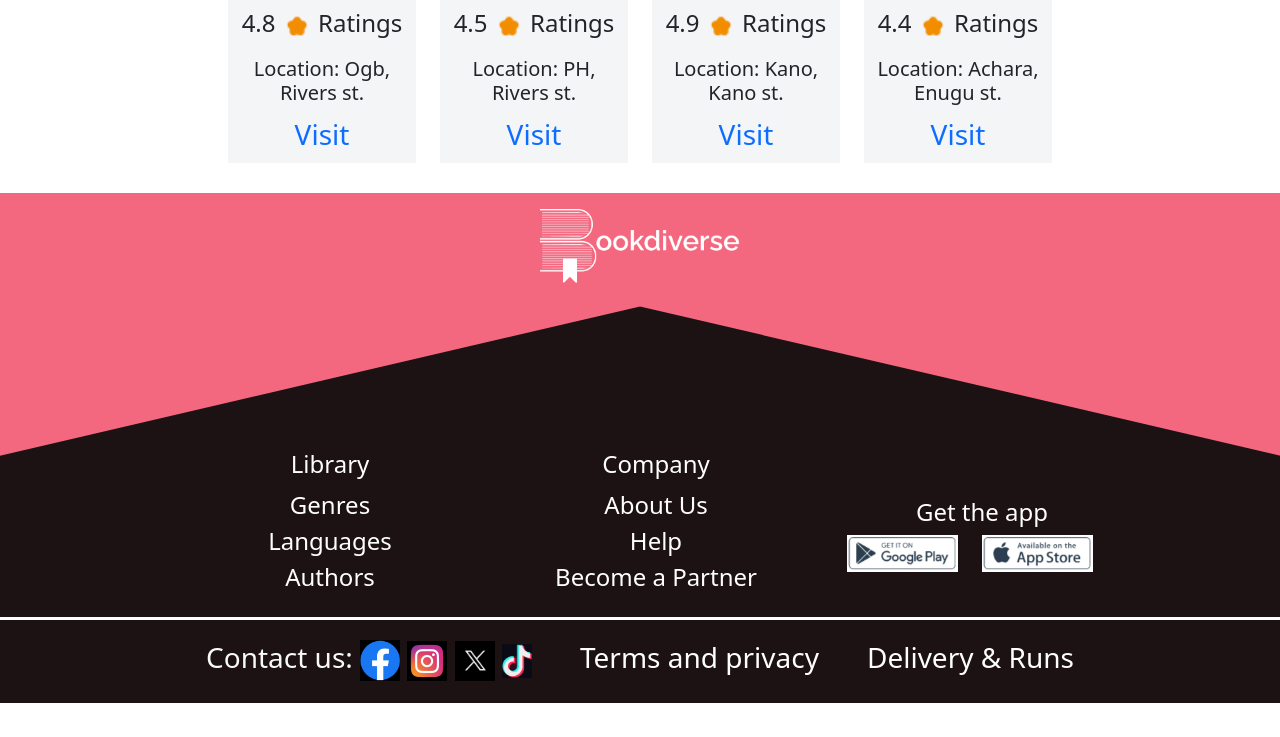
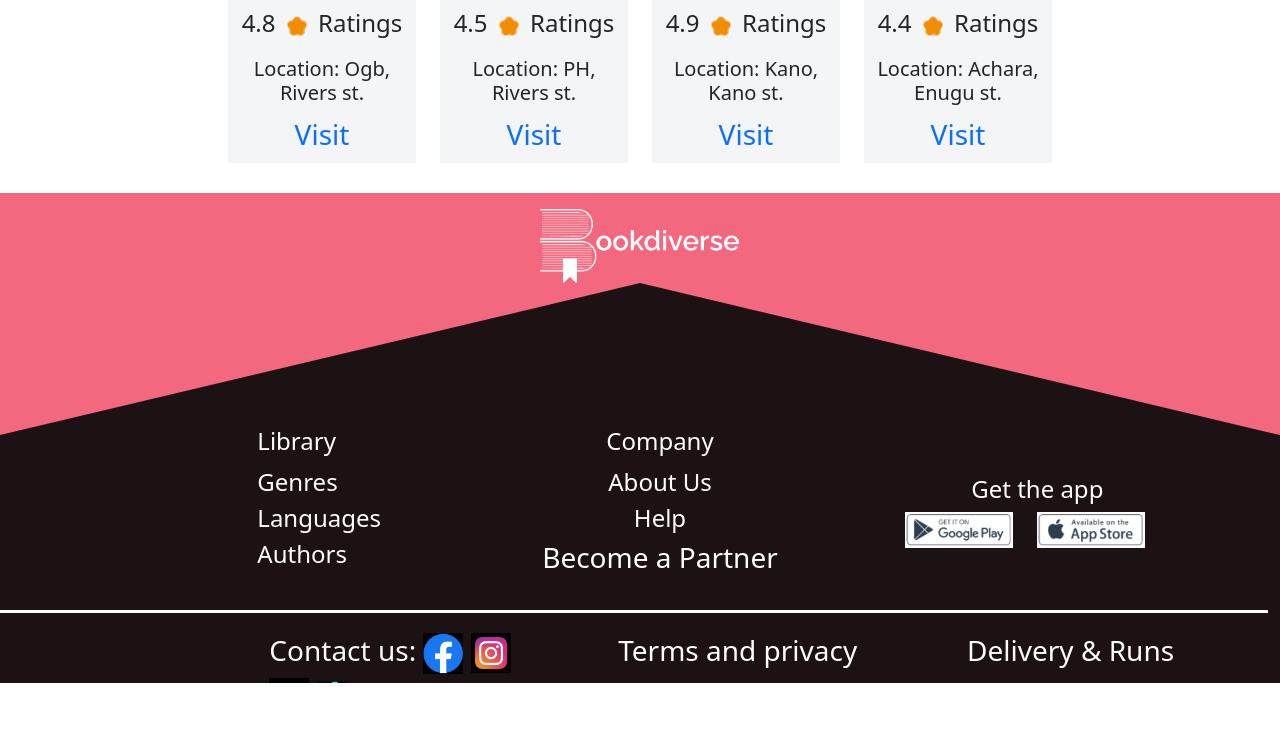
Before and after one commit to Aduzee-prog/Home-Page_L2P_O, a plain HTML site: page index.html in a window 1280 px wide. Shown: the part 3947-4684 px from the top of the page. Before the commit the page ends 4653 px from the top, so only its background shows below. Drawn offline with nearby package versions, Linux system fonts and the light colour scheme.

Commit message:
working good

```diff
--- a/index.html
+++ b/index.html
@@ -1,31 +1,41 @@
 <!DOCTYPE html>
 <html lang="en">
+
 <head>
     <meta charset="UTF-8">
     <meta name="viewport" content="width=device-width, initial-scale=1.0">
     <title>Document</title>
     <link rel="stylesheet" href="style.css">
-    <link href="https://cdn.jsdelivr.net/npm/bootstrap@5.3.3/dist/css/bootstrap.min.css" rel="stylesheet" integrity="sha384-QWTKZyjpPEjISv5WaRU9OFeRpok6YctnYmDr5pNlyT2bRjXh0JMhjY6hW+ALEwIH" crossorigin="anonymous">
+    <link href="https://cdn.jsdelivr.net/npm/bootstrap@5.3.3/dist/css/bootstrap.min.css" rel="stylesheet"
+        integrity="sha384-QWTKZyjpPEjISv5WaRU9OFeRpok6YctnYmDr5pNlyT2bRjXh0JMhjY6hW+ALEwIH" crossorigin="anonymous">
 </head>
+
 <body class="bg-dan">
-    <section id="section1" >
-        <nav class=" d-flex justify-content-between   align-items-center ms-2 ms-lg-5 ms-sm-2 ms-md-2 ms-xlg-5 pt-2 pt-lg-5 pt-sm-2 pt-xlg-5 pe-0 pe-sm-0 pe-md-0 pe-lg-5 pe-xlg-5 ">
+    <section id="section1">
+        <nav
+            class=" d-flex justify-content-between   align-items-center ms-2 ms-lg-5 ms-sm-2 ms-md-2 ms-xlg-5 pt-2 pt-lg-5 pt-sm-2 pt-xlg-5 pe-0 pe-sm-0 pe-md-0 pe-lg-5 pe-xlg-5 ">
             <div>
-                <img class="pe-1 pe-sm-1 pe-md-1 pe-lg-5 pe-xlg-5 col-5" src="images/Frame 35181.png" alt="" >
-                <img class="ps-1 ps-lg-5 ps-xlg-5 ps-md-1 col-1 col-sm-1 col-md-1 col-lg-2 col-xlg-2" src="images/Frame 36013 (1).png" alt="">
+                <img class="pe-1 pe-sm-1 pe-md-1 pe-lg-5 pe-xlg-5 col-5" src="images/Frame 35181.png" alt="">
+                <img class="ps-1 ps-lg-5 ps-xlg-5 ps-md-1 col-1 col-sm-1 col-md-1 col-lg-2 col-xlg-2"
+                    src="images/Frame 36013 (1).png" alt="">
             </div>
             <div class="d-none d-sm-none d-lg-block d-md-none d-xlg-block d-xxlg-block">
                 <a class="text-decoration-none text-white fs-5 pe-5" href="">Bookstores</a>
                 <a class="text-decoration-none text-white fs-5 ps-5" href="">Help</a>
             </div>
-            <img class="d-none d-sm-none d-lg-block d-md-none d-xlg-block d-xxlg-block" src="images/love-svgrepo-com 1 (1).png" alt="">
-            <img class="d-none d-sm-none d-lg-block d-md-none d-xlg-block d-xxlg-block" src="images/material-symbols_shopping-cart-outline-rounded.png" alt="">
-            <img class="d-none d-sm-none d-lg-block d-md-none d-xlg-block d-xxlg-block" class="pe-5" src="images/mdi_account-outline (1).png" alt="">
-            <div class="d-block d-sm-block d-lg-none d-md-block d-xlg-none d-xxlg-none"><img src="images/list-line-list3-line-svgrepo-com.svg" alt="" width="70px"></div>
+            <img class="d-none d-sm-none d-lg-block d-md-none d-xlg-block d-xxlg-block"
+                src="images/love-svgrepo-com 1 (1).png" alt="">
+            <img class="d-none d-sm-none d-lg-block d-md-none d-xlg-block d-xxlg-block"
+                src="images/material-symbols_shopping-cart-outline-rounded.png" alt="">
+            <img class="d-none d-sm-none d-lg-block d-md-none d-xlg-block d-xxlg-block" class="pe-5"
+                src="images/mdi_account-outline (1).png" alt="">
+            <div class="d-block d-sm-block d-lg-none d-md-block d-xlg-none d-xxlg-none"><img
+                    src="images/list-line-list3-line-svgrepo-com.svg" alt="" width="70px"></div>
         </nav>
 
         <div>
-            <h1 class="text-white fs-1 text-center py-5 my-5" id="first_text">Shop At Your Convenience - Anytime, Anywhere</h1>
+            <h1 class="text-white fs-1 text-center py-5 my-5" id="first_text">Shop At Your Convenience - Anytime,
+                Anywhere</h1>
         </div>
     </section>
     <section class="mx-">
@@ -37,10 +47,14 @@
             <img class="col-6 col-sm-6 col-md-6 col-lg-3 col-xlg-3" id="hov" src="images/Frame 27.png" alt="">
         </div>
         <div class="row">
-            <img class="col-6 col-sm-6 col-md-6 col-lg-3 col-xlg-3" id="hov" src="images/Frame 28.png" alt="" width="450px">
-            <img class="col-6 col-sm-6 col-md-6 col-lg-3 col-xlg-3" id="hov" src="images/Frame 37.png" alt="" width="450px">
-            <img class="col-6 col-sm-6 col-md-6 col-lg-3 col-xlg-3" id="hov" src="images/Frame 34.png" alt="" width="450px">
-            <img class="col-6 col-sm-6 col-md-6 col-lg-3 col-xlg-3" id="hov" src="images/Frame 35.png" alt="" width="450px">
+            <img class="col-6 col-sm-6 col-md-6 col-lg-3 col-xlg-3" id="hov" src="images/Frame 28.png" alt=""
+                width="450px">
+            <img class="col-6 col-sm-6 col-md-6 col-lg-3 col-xlg-3" id="hov" src="images/Frame 37.png" alt=""
+                width="450px">
+            <img class="col-6 col-sm-6 col-md-6 col-lg-3 col-xlg-3" id="hov" src="images/Frame 34.png" alt=""
+                width="450px">
+            <img class="col-6 col-sm-6 col-md-6 col-lg-3 col-xlg-3" id="hov" src="images/Frame 35.png" alt=""
+                width="450px">
         </div>
         <div class="d-flex justify-content-center align-items-center mt-5">
             <h1 class="text-center ">New Release</h1>
@@ -66,7 +80,7 @@
                     <h3 class="text-center" for="">Dune</h3>
                 </div>
                 <div class="col-4 col-lg-2 col-xlg-2 col-sm-2 col-md-4">
-                    <img id="hove" src="images/brave.jpg" alt="" width="300px" >
+                    <img id="hove" src="images/brave.jpg" alt="" width="300px">
                     <h3 class="text-center" for="">Only T</h3>
                 </div>
             </div>
@@ -119,7 +133,7 @@
             <h1 class="text-center ">Best Sellers</h1>
             <p class="text-primary pt-3 fs-5">(View all)</p>
         </div>
-        <div class="d-none d-sm-none d-md-none d-lg-block d-xlg-block" >
+        <div class="d-none d-sm-none d-md-none d-lg-block d-xlg-block">
             <div class="row justify-content-between mx-2 mb-5">
                 <div class="col-2">
                     <img id="hove" src="images/nora roberts.jpg" alt="" width="250px">
@@ -138,13 +152,13 @@
                     <h3 class="text-center" for="">Decisive</h3>
                 </div>
                 <div class="col-2">
-                    <img id="hove" src="images/chip 1.jpg" alt="" width="250px" >
+                    <img id="hove" src="images/chip 1.jpg" alt="" width="250px">
                     <h3 class="text-center" for="">Americans</h3>
                 </div>
             </div>
         </div>
         <!-- small screen -->
-        <div class="d-block d-sm-none d-md-none d-lg-none d-xlg-non" >
+        <div class="d-block d-sm-none d-md-none d-lg-none d-xlg-non">
             <div class="row justify-content-between">
                 <div class="col-2 ms-2">
                     <img id="hove" src="images/nora roberts.jpg" alt="" width="75px">
@@ -165,7 +179,7 @@
             </div>
         </div>
         <!-- medium screen -->
-        <div class="d-none d-sm-block d-md-block d-lg-none d-xlg-none" >
+        <div class="d-none d-sm-block d-md-block d-lg-none d-xlg-none">
             <div class="row justify-content-between">
                 <div class="col-2 ms-2">
                     <img id="hove" src="images/nora roberts.jpg" alt="" width="165px">
@@ -205,7 +219,7 @@
                     <h3 class="text-center" for="">The Little Prince</h3>
                 </div>
                 <div class="col-2">
-                    <img id="hove" src="images/little prince 1 (1).jpg" alt="" width="250px" >
+                    <img id="hove" src="images/little prince 1 (1).jpg" alt="" width="250px">
                     <h3 class="text-center" for="">Why You Act The <br> Way You Do</h3>
                 </div>
             </div>
@@ -258,7 +272,8 @@
         <div class="d-none d-sm-none d-md-none d-lg-block d-xlg-block">
             <div class="d-flex justify-content-between align-items-center">
                 <div class="ps-3">
-                <h2 id="tt" class="pb-3 text-white fs-1">Shop on the go <br> introducing the BOOKDIVERSE <br> Mobile app</h2>
+                    <h2 id="tt" class="pb-3 text-white fs-1">Shop on the go <br> introducing the BOOKDIVERSE <br> Mobile
+                        app</h2>
                     <img class="p-2" src="images/google-play 1.jpg" alt="">
                     <img class="p-2" src="images/app-store 1.jpg" alt="">
                 </div>
@@ -275,7 +290,8 @@
                     <img src="images/Group_34178-removebg-preview.png" alt="" width="200px">
                 </div>
                 <div class="ps-3">
-                <h2 id="tt" class="pb-3 text-white fs-1 text-center col-12">Shop on the go <br> introducing the BOOKDIVERSE <br> Mobile app</h2>
+                    <h2 id="tt" class="pb-3 text-white fs-1 text-center col-12">Shop on the go <br> introducing the
+                        BOOKDIVERSE <br> Mobile app</h2>
                     <img class="p-2" src="images/google-play 1.jpg" alt="">
                     <img class="p-2" src="images/app-store 1.jpg" alt="">
                 </div>
@@ -331,44 +347,75 @@
         <div class="text-center">
             <img id="image" class="justify-content-center" src="images/Frame 35181.png" width="200px" alt="">
         </div>
-            <div id="back3" class="row justify-content-center pt-5">
-                <div class="col-3">
-                    <ul class="text-center text-white row mt-5 pt-5">
+        <div id="back3" class="row m-lg-auto m-sm-auto  pt-lg-5 pt-sm-5 pt-5">
+            <div class="col-lg-2"></div>
+            <div class="col-lg-2   col-sm-4 col-4  ">
+                <ul class="text-center text-white row mt-5 pt-lg-5 col-sm-4">
                     <h6 class="fs-4">Library</h6>
                     <a class="text-decoration-none text-white fs-4" href="">Genres</a>
                     <a class="text-decoration-none text-white fs-4" href="">Languages</a>
                     <a class="text-decoration-none text-white fs-4" href="">Authors</a>
                 </ul>
             </div>
-                <div class="col-3">
-                    <ul class="text-center text-white row mt-5 pt-5">
+            <div class="col-lg-4 col-sm-8 col-8 mx-lg-1  ">
+                <ul class="text-center text-white row mt-lg-5  pt-lg-5 pt-sm-5 pt-5">
                     <h6 class="fs-4">Company</h6>
                     <a class="text-decoration-none text-white fs-4" href="">About Us</a>
                     <a class="text-decoration-none text-white fs-4" href="">Help</a>
-                        <a class="text-decoration-none text-white fs-4" href="">Become a Partner</a>
+                    <a class="text-decoration-none text-white fs-3" href="">Become a Partner</a>
                 </ul>
             </div>
-                <div class="col-3">
-                    <ul class="text-center text-white row mt-5 pt-5">
-                        <h6 class="fs-4 pt-5">Get the app </h6>
+            <div class="col-lg-3">
+                <ul class="text-center text-white row mt-lg-5 pt-lg-5">
+                    <h6 class="fs-4 pt-lg-5">Get the app </h6>
                     <div class="row">
-                            <img class="col-6" src="images/google-play 1.jpg" alt="" >
-                            <img class="col-6" src="images/app-store 1.jpg" alt="">
+                        <img class="col-lg-6 col-sm-6 col-6" src="images/google-play 1.jpg" alt="">
+                        <img class="col-lg-6 col-sm-6 col-6" src="images/app-store 1.jpg" alt="">
                     </div>
                 </ul>
             </div>
-                <div class="border-top border-bottom border-white border-3 pt-3 text-light fs-3 d-flex justify-content-center gap-5">
-                    <p>Contact us:
-                        <a class="text-decoration-none text-white" href=""><img src="images/download (1).jpg" alt="" width="40px"></a>
-                        <a class="text-decoration-none text-white" href=""><img src="images/instagram.jpg" alt="" width="40px"></a>
-                        <a class="text-decoration-none text-white" href=""><img src="images/Elon Musk.jpg" alt="" width="40px"></a>
-                        <a class="text-decoration-none text-white" href=""><img src="images/download.jpg" alt="" width="30px"></a>
+            <div class="col-lg-2 p-2"></div>
+            <div
+                class=" row border-top border-bottom border-white border-3 pt-lg-3 text-light fs-3  gap-5 d-lg-flex d-sm-none d-none">
+                <div class="col-lg-2"></div>
+                <p class="col">Contact us:
+                    <a class="text-decoration-none text-white" href=""><img src="images/download (1).jpg" alt=""
+                            width="40px"></a>
+                    <a class="text-decoration-none text-white" href=""><img src="images/instagram.jpg" alt=""
+                            width="40px"></a>
+                    <a class="text-decoration-none text-white" href=""><img src="images/Elon Musk.jpg" alt=""
+                            width="40px"></a>
+                    <a class="text-decoration-none text-white " href=""><img src="images/download.jpg" alt=""
+                            width="30px"></a>
                 </p>
-                    <p><a class="text-decoration-none text-white" href="">Terms and privacy</a></p>
-                    <p><a class="text-decoration-none text-white" href="">Delivery & Runs</a></p>
+                <p class="col"><a class="text-decoration-none text-white" href="">Terms and privacy</a></p>
+                <p class="col"><a class="text-decoration-none text-white" href="">Delivery & Runs</a></p>
+            </div>
+            <!-- small screen footer  -->
+            <div class="row text-light fs-5   d-sm-flex d-lg-none d-flex">
+                <div class="col-11 m-auto">
+                    <p class="">Contact us:
+                        <a class="text-decoration-none text-white" href=""><img src="images/download (1).jpg" alt=""
+                                width="20px"></a>
+                        <a class="text-decoration-none text-white" href=""><img src="images/instagram.jpg" alt=""
+                                width="20px"></a>
+                        <a class="text-decoration-none text-white" href=""><img src="images/Elon Musk.jpg" alt=""
+                                width="20px"></a>
+                        <a class="text-decoration-none text-white " href=""><img src="images/download.jpg" alt=""
+                                width="20px"></a>
+                        <a class="text-decoration-none text-white ps-3" href="">Privacy Policy</a>
+                    </p>
+                </div>
+                <div class=" col-11 m-auto">
+                    <p class="">
+                        <a class="text-decoration-none text-white" href="">Terms and privacy</a>
+                        <a class="text-decoration-none text-white ps-3" href="">Delivery & Returns</a>
+                    </p>
+                </div>
             </div>
         </div>
 
     </div>
 </body>
+
 </html>
--- a/style.css
+++ b/style.css
@@ -29,11 +29,12 @@
     height: 50vh;
     width: 100%;
     margin-top: 30px;
-    padding-top: 89px;
+    padding-top: 16px;
+
 }
 
 #image{
-    margin-top: -100px;
+    /* margin-top: -100px; */
 }
 
 #back3{
@@ -46,7 +47,10 @@
     #back3{
         background-color: rgb( 29, 18, 19);
         height: 100vh;
-        clip-path: polygon(50% 29%, 100% 38%, 100% 100%, 0 100%, 0% 38%);
+        clip-path: ellipse(100% 75% at 51% 77%);
+    }
+    #back2{
+        height: 200px;
     }
 
 }
```
Lines whose indentation alone changed are shown as unchanged.
